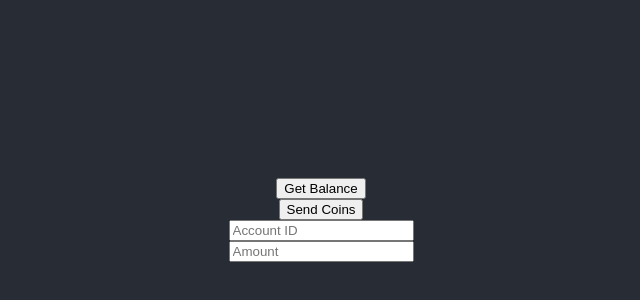
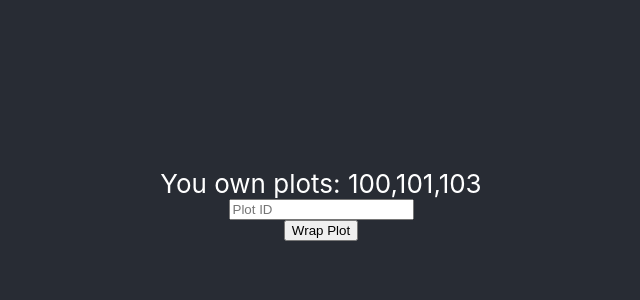
Before and after one commit to jw122/bean-pods, a React (Create React App) app: page / in a window 1280 px wide. Shown: the part 196-496 px from the top of the page, without its empty margins (319-959 px from the left). Built offline with nearby package versions, Linux system fonts and the light colour scheme.

Commit message:
skeleton

```diff
--- a/src/App.js
+++ b/src/App.js
@@ -6,51 +6,35 @@ import WPOD from "./artifacts/contracts/WPOD.sol/WPOD.json";
 const tokenAddress = "0x5FbDB2315678afecb367f032d93F642f64180aa3";
 
 function App() {
-  const [userAccount, setUserAccount] = useState();
-  const [amount, setAmount] = useState();
+  const [plotId, setPlotId] = useState();
 
   async function requestAccount() {
     await window.ethereum.request({ method: "eth_requestAccounts" });
   }
 
-  async function getBalance() {
-    if (typeof window.ethereum !== "undefined") {
-      const [account] = await window.ethereum.request({
-        method: "eth_requestAccounts",
-      });
-      const provider = new ethers.providers.Web3Provider(window.ethereum);
-      const contract = new ethers.Contract(tokenAddress, WPOD.abi, provider);
-      const balance = await contract.balanceOf(account);
-      console.log("Balance: ", balance.toString());
-    }
-  }
-
-  async function sendCoins() {
+  async function wrapPlot() {
     if (typeof window.ethereum !== "undefined") {
       await requestAccount();
       const provider = new ethers.providers.Web3Provider(window.ethereum);
       const signer = provider.getSigner();
       const contract = new ethers.Contract(tokenAddress, WPOD.abi, signer);
-      const transation = await contract.transfer(userAccount, amount);
+      console.log(plotId);
+      console.log(`wrapping plot ${plotId}`);
+      const transation = await contract.wrap(plotId, 0, 100);
       await transation.wait();
-      console.log(`${amount} Coins successfully sent to ${userAccount}`);
+      console.log(`Plot successfully wrapped!`);
     }
   }
 
   return (
     <div className="App">
       <header className="App-header">
-        <br />
-        <button onClick={getBalance}>Get Balance</button>
-        <button onClick={sendCoins}>Send Coins</button>
+        You own plots: 100,101,103
         <input
-          onChange={(e) => setUserAccount(e.target.value)}
-          placeholder="Account ID"
+          onChange={(e) => setPlotId(e.target.value)}
+          placeholder="Plot ID"
         />
-        <input
-          onChange={(e) => setAmount(e.target.value)}
-          placeholder="Amount"
-        />
+        <button onClick={wrapPlot}>Wrap Plot</button>
       </header>
     </div>
   );
```
